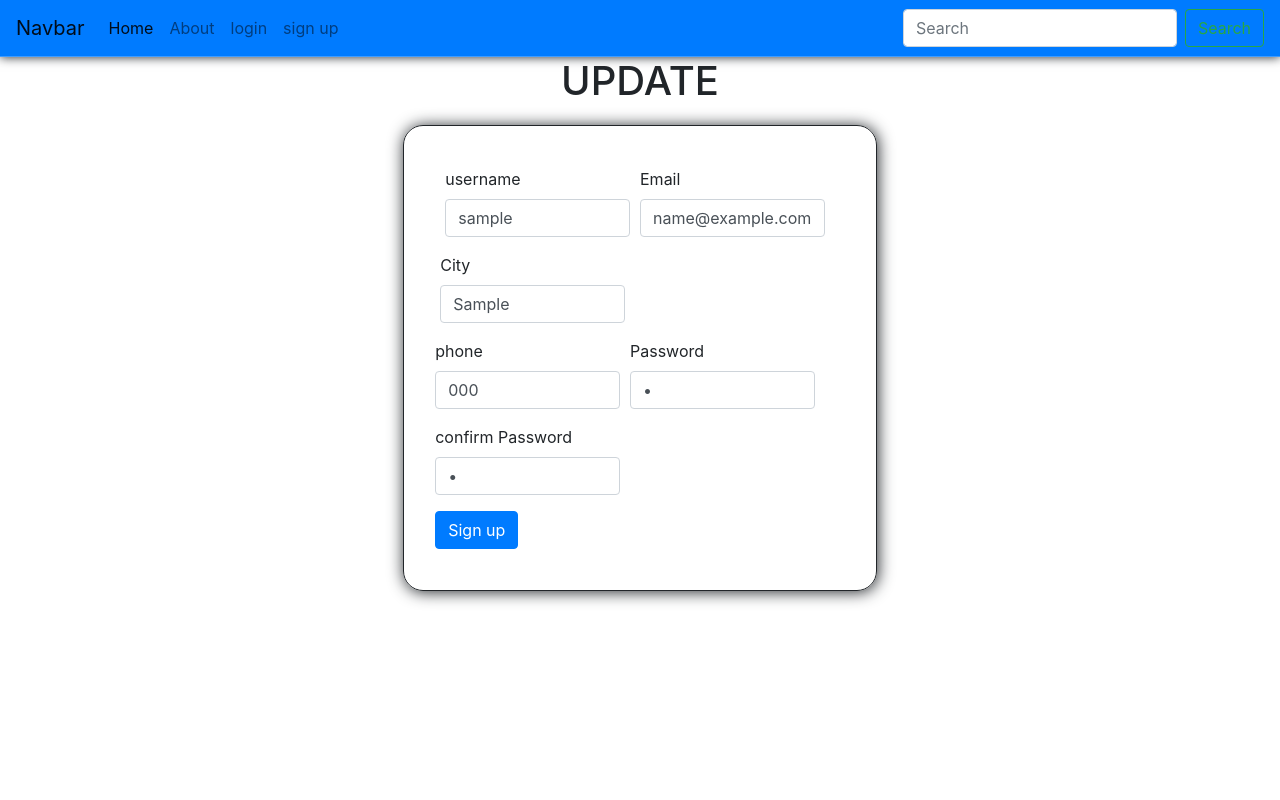
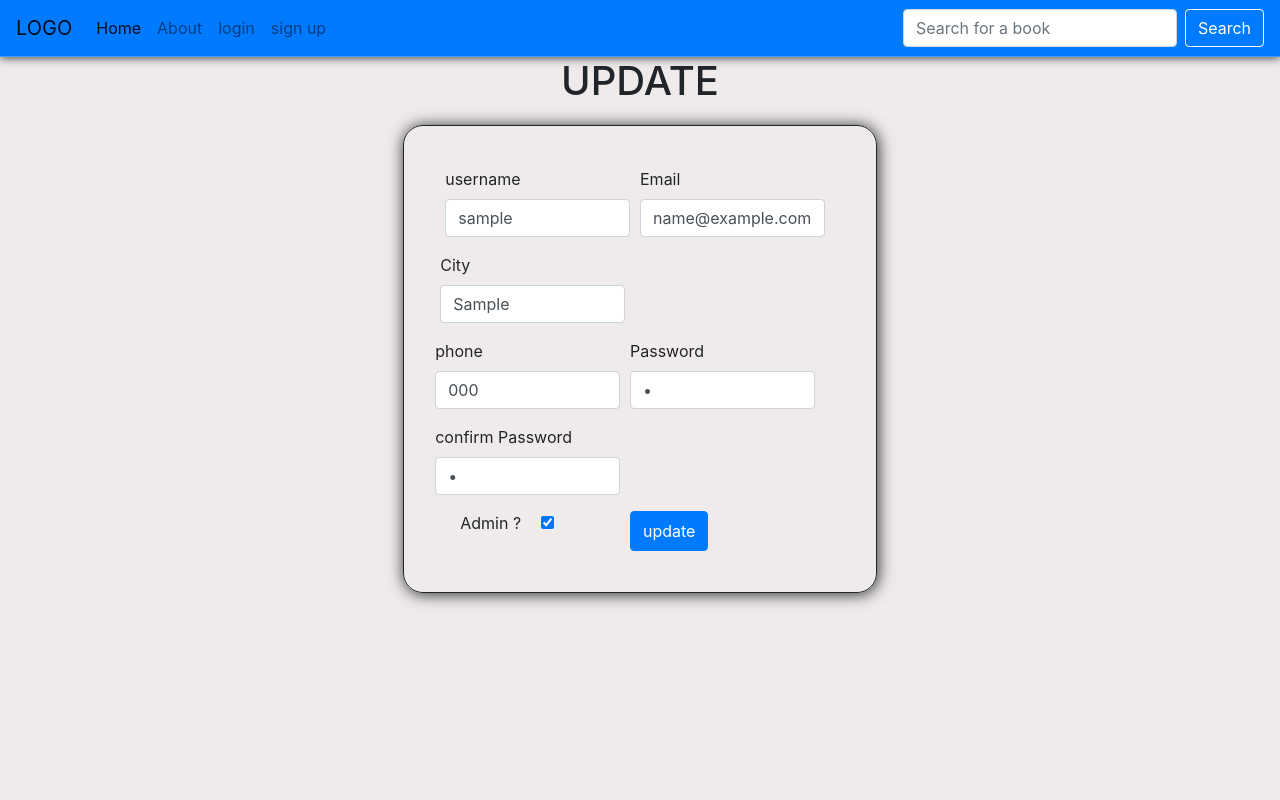
Before and after one commit to bavly74/Library-web-application, a PHP site: page /Library/editProfile.php in a window 1280 px wide. Run offline with PHP 8.4, Linux system fonts and the light colour scheme; the visitor is signed in with stand-in values (Sample User, id 1); tables that the repository leaves empty or names only in its code hold one stand-in row (values such as "Sample post").

Commit message:
Add files via upload

```diff
--- a/addBook.php
+++ b/addBook.php
@@ -14,10 +14,11 @@
     $imgPath=$_POST['imgPath'];
 
 
-    $insertStmt="INSERT INTO `book`(`title`, `author`, `edition`, `number`, `submission date`, `imgpath`) VALUES ('$title','$author','$edition','$number','$submissionDate','$imgPath') ";
+    $insertStmt="INSERT INTO `book`(`title`, `author`, `edition`, `number`, `submission date`, `imgpath`) VALUES ('$title','$author','$edition','$number','$submissionDate','$imgPath')";
 $insertResult=$connect->query($insertStmt);
+
 if($insertResult){
- $validation="book added";
+$validation="book added";
 }
 
 }
--- a/css/style.css
+++ b/css/style.css
@@ -1,8 +1,12 @@
+
 body{
     width: 100%;
     height: 100vh;
+    background: #e0d7d77a;
+
 
 }
+@import url('https://fonts.googleapis.com/css2?family=Creepster&display=swap');
 .bg-light {
     background-color: #007bff!important;
     border-bottom: 1px solid #ffffff40;
@@ -29,6 +33,8 @@
 
 .card{
     margin-top: 4%;
+    box-shadow: 0px 0px 11px 0px;
+
 }
 .row.items{
     align-items: center;
@@ -67,7 +73,7 @@
     left: -30px;
     width:170px;
     background:rgb(236, 232, 232);
-    height:130px;
+    height:100px;
 
 
 }
@@ -129,3 +135,21 @@
         margin-left:10%;
 
 }
+
+
+.btn-outline-success {
+    color: white;
+    border-color: white;
+}
+.card-title {
+    font-family: 'Creepster', cursive;
+    font-size: 27px;
+    color: #c35609;
+}
+.card-body {
+    -ms-flex: 1 1 auto;
+    flex: 1 1 auto;
+    min-height: 1px;
+    padding: 1.25rem;
+    background: #e9e8e8;
+}
--- a/editProfile.php
+++ b/editProfile.php
@@ -2,24 +2,27 @@
 <?php
 require_once"connect.php";
 require_once"header.php";
-session_start();
 $userID=$_SESSION['userID'];
+$validation="";
 if($_POST){
-    $passValidation="";
-$usernameValidation="";
-$username=trim($_POST['username']);
-$email=trim($_POST['email']);
-$password=$_POST['password'];
-$confirmPass=$_POST['confirmPassword'];
-$city=$_POST['city'];
-$phone=$_POST['phone'];
-if($password==$confirmPass){
-$updateStatement="UPDATE `users` SET username='$username', email='$email', password ='$password' , city='$city' , phone ='$phone' WHERE id='$userID'";
-$updateResult=$connect->query($updateStatement);
+
+  $username=$_REQUEST['username'];
+  $email=$_REQUEST['email'];
+  $city=$_REQUEST['city'];
+  $phone=$_REQUEST['phone'];
+  $pass=$_REQUEST['password'];
+  $admin=isset(($_POST['admin']))?1:0;
+  $confirmpass=$_REQUEST['confirmPassword'];
+  if($pass==$confirmpass){
+$updateStmt="update user set username='$username', email='$email', password='$pass', city='$city', phone='$phone',admin='$admin' where id='$userID'";
+$res=$connect->query($updateStmt);
+  }
+  if($res){
+    header("Location:http://localhost/Library/editProfile.php");
+  }
 }
-}
+?>
 
-?>
 <!DOCTYPE html>
 <html lang="en">
 <head>
@@ -35,59 +38,62 @@
 <h1 style="text-align: center;margin-bottom:20px;">UPDATE</h1>
 
 <?php
-$userData="SELECT * FROM `users` WHERE id='$userID'";
-$selectRow=$connect->query($userData);
-if($selectRow->num_rows==1){
-$arr=$selectRow->fetch_assoc();
-}
+$userData="select * from user where id='$userID'";
+$row=$connect->query($userData);
+$arr=$row->fetch_assoc();
 ?>
 
-<form class="container form" action="" method="post">
+<form class="container form" action="" method="POST">
   <div class="form-row">
 
   <div class="form-group  col-md-6 ">
     <label for="inputAddress">username</label>
-    <input value="<?php echo $arr['username'];?>" type="text" class="form-control input" id="inputAddress" placeholder="1234 Main St" name="username"><?php if(!empty($usernameValidation)){?>
-       <p style="color:red;"> <?php echo $usernameValidation ;?></p> <?php }?>
+    <input value="<?php echo $arr['username']; ?>"   type="text" class="form-control input" id="inputAddress"  name="username">
   </div>
 
     <div class="form-group col-md-6 ">
       <label for="inputEmail4">Email</label>
-      <input value="<?php echo $arr['email'];?>" type="email" class="form-control input" id="inputEmail4" name="email">
+      <input value="<?php echo $arr['email']; ?>" type="email" class="form-control input" id="inputEmail4" name="email">
     </div>
 
     <div class="form-row">
     <div class="form-group col-md-6">
       <label for="inputCity">City</label>
-      <input value="<?php echo $arr['city'];?>" type="text" class="form-control" id="inputCity" name="city">
+      <input value="<?php echo $arr['city']; ?>" type="text" class="form-control" id="inputCity" name="city">
     </div>
 
     <div class="form-row">
     <div class="form-group col-md-6">
       <label for="inputCity">phone</label>
-      <input value="<?php echo $arr['phone'];?>" type="text" class="form-control" id="inputCity" name="phone">
+      <input value="<?php echo $arr['phone']; ?>" type="text" class="form-control" id="inputCity" name="phone">
     </div>
 
     <div class="form-group col-md-6">
       <label for="inputPassword4">Password</label>
-      <input value="<?php echo $arr['password'];?>" type="password" class="form-control input" id="inputPassword4" name="password">
+      <input value="<?php echo $arr['password']; ?>" type="password" class="form-control input" id="inputPassword4" name="password">
     </div>
 
     <div class="form-group col-md-6">
       <label for="inputPassword4">confirm Password</label>
-      <input value="<?php echo $arr['password'];?>" type="password" class="form-control input" id="inputPassword4" name="confirmPassword"> <?php if(!empty($passValidation)){?>
-       <p style="color:red;"> <?php echo $passValidation ;?></p> <?php }?>
+      <input value="<?php echo $arr['password']; ?>" type="password" class="form-control input" id="inputPassword4" name="confirmPassword">
     </div>
 
   </div>
 
+  <div class="form-group col-md-6">
+    <div class="form-check">
+      <label class="form-check-label" for="gridCheck">Admin ?</label>
+      <input <?=($arr['admin'])? 'checked' :'';?> name="admin" class="form-check-input" style="margin-left:20px;" type="checkbox" id="gridCheck">
 
+    </div>
+  </div>
 
-  <button type="submit" class="btn btn-primary ">Sign up</button>
+  <button name="submit" type="submit" class="btn btn-primary ">update</button>
 </form>
 
 
 <script src="https://cdn.jsdelivr.net/npm/jquery@3.5.1/dist/jquery.slim.min.js" integrity="sha384-DfXdz2htPH0lsSSs5nCTpuj/zy4C+OGpamoFVy38MVBnE+IbbVYUew+OrCXaRkfj" crossorigin="anonymous"></script>
 <script src="https://cdn.jsdelivr.net/npm/bootstrap@4.6.2/dist/js/bootstrap.bundle.min.js" integrity="sha384-Fy6S3B9q64WdZWQUiU+q4/2Lc9npb8tCaSX9FK7E8HnRr0Jz8D6OP9dO5Vg3Q9ct" crossorigin="anonymous"></script>
 </body>
+
 </html>
--- a/header.php
+++ b/header.php
@@ -28,7 +28,7 @@
 
 
 <nav class="navbar navbar-expand-lg navbar-light bg-light">
-  <a class="navbar-brand" href="#">LOGO</a>
+  <a class="navbar-brand" href="home.php">LOGO</a>
   <button class="navbar-toggler" type="button" data-toggle="collapse" data-target="#navbarSupportedContent" aria-controls="navbarSupportedContent" aria-expanded="false" aria-label="Toggle navigation">
     <span class="navbar-toggler-icon"></span>
   </button>
@@ -39,15 +39,14 @@
         <a class="nav-link" href="home.php">Home <span class="sr-only">(current)</span></a>
       </li>
       <li class="nav-item">
-        <a class="nav-link" href="about.php">About</a>
+        <a class="nav-link" href="addBook.php">Add Book</a>
       </li>
 
       <li class="nav-item menu">
                 <a class="nav-link" href="#"> <i class="fas fa-user"></i>my account</a>
                 <div class="sub">
                     <ul>
-                        <li><a href="editProfile.php"> update profile</a></li>
-                        <li class="hoverme"><a href="addBook.php"> add book</a> <i class="fas fa-angle-right"></i>
+                        <li><a href="editProfile.php?userID=<?php $row['id']; ?>"> update profile</a></li>
 
                         </li>
                         <hr>
@@ -74,7 +73,7 @@
 
 
 <nav class="navbar navbar-expand-lg navbar-light bg-light">
-  <a class="navbar-brand" href="#">LOGO</a>
+  <a class="navbar-brand" href="home.php">LOGO</a>
   <button class="navbar-toggler" type="button" data-toggle="collapse" data-target="#navbarSupportedContent" aria-controls="navbarSupportedContent" aria-expanded="false" aria-label="Toggle navigation">
     <span class="navbar-toggler-icon"></span>
   </button>
@@ -84,16 +83,13 @@
       <li class="nav-item active">
         <a class="nav-link" href="home.php">Home <span class="sr-only">(current)</span></a>
       </li>
-      <li class="nav-item">
-        <a class="nav-link" href="about.php">About</a>
-      </li>
+
 
       <li class="nav-item menu">
                 <a class="nav-link" href="#"> <i class="fas fa-user"></i>my account</a>
                 <div class="sub">
                     <ul>
-                        <li><a href="editProfile.php"> update profile</a></li>
-                        <li class="hoverme"><a href="cart.php"> cart</a> <i class="fas fa-angle-right"></i>
+                        <li><a href="editProfile.php?userID=<?php $row['id']; ?>"> update profile</a></li>
 
                         </li>
                         <hr>
@@ -107,8 +103,9 @@
 
     </ul>
 
-    <form class="form-inline my-2 my-lg-0">
-      <input class="form-control mr-sm-2" type="search" placeholder="Search" aria-label="Search">
+
+    <form class="form-inline my-2 my-lg-0" method="post">
+      <input class="form-control mr-sm-2" type="search" placeholder="Search for a book" aria-label="Search" name="search">
       <button class="btn btn-outline-success my-2 my-sm-0" type="submit">Search</button>
     </form>
   </div>
@@ -119,7 +116,7 @@
 <?php } else{ ?>
 
   <nav class="navbar navbar-expand-lg navbar-light bg-light">
-  <a class="navbar-brand" href="#">Navbar</a>
+  <a class="navbar-brand" href="home.php">LOGO</a>
   <button class="navbar-toggler" type="button" data-toggle="collapse" data-target="#navbarSupportedContent" aria-controls="navbarSupportedContent" aria-expanded="false" aria-label="Toggle navigation">
     <span class="navbar-toggler-icon"></span>
   </button>
@@ -142,8 +139,9 @@
       </li>
 
     </ul>
-    <form class="form-inline my-2 my-lg-0">
-      <input class="form-control mr-sm-2" type="search" placeholder="Search" aria-label="Search">
+
+    <form class="form-inline my-2 my-lg-0" method="post">
+      <input class="form-control mr-sm-2" type="search" placeholder="Search for a book" aria-label="Search" name="search">
       <button class="btn btn-outline-success my-2 my-sm-0" type="submit">Search</button>
     </form>
   </div>
```
Also changed, not shown: editBook.php (+27 -25 lines), home.php (+5 -3 lines), sign-up.php (+14 -1 lines), img/black-girl.jpg (added), img/george-orwell.jpg (added), img/jameela.jpg (added), img/purple.webp (added), img/red-ppl.jpg (added), img/red-white.webp (added), img/the-lamp.webp (added).
